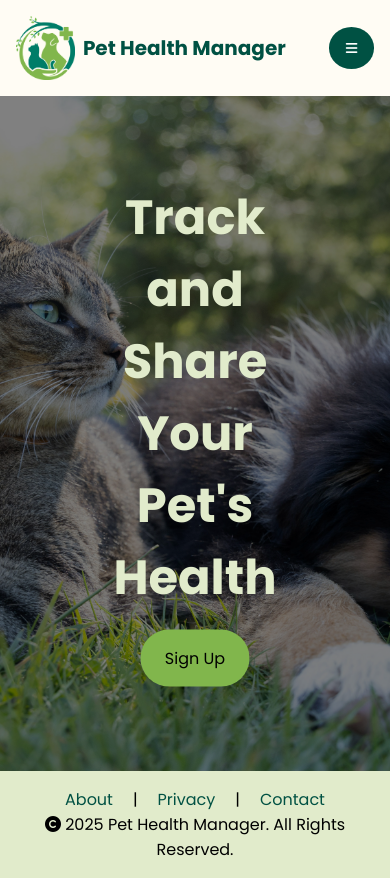
After one commit to h-koehler/PetHealthManager, a Django app: template templates/pets/home/home.html in a window 390 px wide. The commit adds this page. Run offline with Django 5.2, Linux system fonts and the light colour scheme; the template is opened without the code that fills it, so the values that code supplies are empty; some libraries are stand-ins or nearby versions; some web fonts are replaced.

Commit message:
- fixed default link appearance and :visited state - fixed edit profile save changes bug - allow admin to delete comments - added favicon - added home screen - fixed mobile dropdown menu

```diff
--- a/djangoProject/settings.py
+++ b/djangoProject/settings.py
@@ -25,7 +25,7 @@ SECRET_KEY = 'django-insecure-dx&&qhmsz5b*(vw5_x6d!pp-b^f(*-n8nl@l)q1ssv29cl3a+m
 # SECURITY WARNING: don't run with debug turned on in production!
 DEBUG = True
 
-ALLOWED_HOSTS = ["petmanager.discovery.cs.vt.edu"]
+ALLOWED_HOSTS = ["localhost", "petmanager.discovery.cs.vt.edu"]
 
 
 # Application definition
--- a/djangoProject/urls.py
+++ b/djangoProject/urls.py
@@ -18,8 +18,11 @@ from django.contrib import admin
 from django.urls import path, include
 from django.conf import settings
 from django.conf.urls.static import static
+from pets.views import home_view
 
 urlpatterns = [
+    path('', home_view, name='home'),
+
     path('admin/', admin.site.urls),
     path('pets/', include('pets.urls', namespace='pets')),
     path('users/', include('users.urls', namespace='users')),
--- a/pets/static/css/global.css
+++ b/pets/static/css/global.css
@@ -38,6 +38,7 @@ ul {
 a:visited,
 a {
     color: black;
+    text-decoration: none;
 }
 
 h1 {
@@ -72,7 +73,8 @@ h1 {
     cursor: pointer;
 }
 
-.secondary-button {
+.secondary-button,
+.secondary-button:visited {
     border: none;
     background: var(--brunswick-green);
     padding: .5em 1em;
@@ -199,16 +201,19 @@ header img {
 .dropdown-content {
     display: none;
     flex-direction: column;
-    text-align: end;
+    text-align: left;
     background-color: var(--pale-green);
     border-radius: 1em;
     position: absolute;
     right: 0;
     font-size: 1em;
+    z-index: 100;
+    width: fit-content;
+    overflow: hidden;
 }
 
 .dropdown-link {
-    padding: .5em 1em;
+    width: 100%;
 }
 
 .top {
@@ -221,15 +226,20 @@ header img {
     border-bottom-right-radius: 1em;
 }
 
-.dropdown-link:hover,
-.dropdown-link:active {
+.dropdown-link a:hover,
+.dropdown-link a:active {
     background-color: var(--mantis-green);
 }
 
 .dropdown-link a,
 .dropdown-link a:visited {
+    display: block;
     text-decoration: none;
     color: black;
+    width: 100%;
+    /*height: 100%;*/
+    padding: .5em 1em;
+    text-align: left;
 }
 
 .show {
--- /dev/null
+++ b/pets/static/css/home-unauthenticated.css
@@ -0,0 +1,41 @@
+.home-container {
+    display: flex;
+    flex-direction: column;
+    width: 100%;
+    height: 80vh;
+}
+
+.hero-content {
+    width: 100%;
+    height: 100%;
+    position: relative;
+}
+
+.hero-img {
+    width: 100%;
+    height: 100%;
+    object-fit: cover;
+    filter: brightness(50%);
+}
+
+.hero-txt {
+    display: flex;
+    flex-direction: column;
+    gap: 1em;
+    text-align: center;
+    position: absolute;
+    top: 50%;
+    left: 50%;
+    transform: translate(-50%, -50%);
+}
+
+.hero-txt h2 {
+    font-family: var(--default-font-family);
+    color: var(--pale-green);
+    font-size: 3em;
+}
+
+.hero-txt a {
+    width: fit-content;
+    align-self: center;
+}
--- a/pets/views.py
+++ b/pets/views.py
@@ -45,7 +45,7 @@ def home_view(request):
                           {"users": users}
                           )
     else:
-        return redirect("users:login")
+        return render(request, 'pets/home/home.html')
 
 
 def pet_popup(request):  # pet popup from vet home
@@ -605,7 +605,7 @@ def pet_create_comment(request, pet_id):
 
 def pet_delete_comment(request, pet_id, comment_id):
     comment = get_object_or_404(Comment, id=comment_id)
-    if comment.user == request.user and comment.user.id == request.user.id:
+    if (comment.user == request.user and comment.user.id == request.user.id) or (request.session.get('role') == 'a'):
         if request.method == 'POST':  # edit comment
             if request.POST.get('_method') == 'DELETE':
                 comment.delete()
--- a/templates/pets/base.html
+++ b/templates/pets/base.html
@@ -7,6 +7,7 @@
     <meta name="viewport" content="width=device-width, initial-scale=1.0">
     <title>Pet Health Manager | {% block page-title %}{% endblock %}</title>
     <link rel="stylesheet" type="text/css" href="{% static "css/global.css" %}">
+    <link rel="icon" type="image/x-icon" href="{% static 'img/favicon.ico' %}">
     {% block stylesheet %}{% endblock %}
     <script src="https://kit.fontawesome.com/dec04a1e75.js" crossorigin="anonymous"></script>
     <script src="https://code.jquery.com/jquery-3.7.1.min.js"></script>
@@ -44,7 +45,9 @@
                 <div class="nav-icon">
                     <button><i class="fa-solid fa-message"></i></button>
                 </div>
-                <div class="user-greeting">Welcome back, <a href="{% url 'users:profile' request.user.username %}"><strong>{{ request.user.username }}</strong></a>!</div>
+                <div class="user-greeting">Welcome back, <a
+                        href="{% url 'users:profile' request.user.username %}"><strong>{{ request.user.username }}</strong></a>!
+                </div>
                 <div class="nav-icon">
                     <button onclick="openModal()"><i class="fa-solid fa-right-from-bracket"></i></button>
                     <div id="logout-modal" class="modal">
@@ -61,22 +64,23 @@
                     </div>
                 </div>
             {% endif %}
-
         </div>
         <div class="nav-dropdown">
             <button onclick="showDropdown()" class="dropdown-button">
                 <i class="fa-solid fa-bars fa-1x"></i>
             </button>
             <div class="dropdown-content" id="dropdown">
-                <div class="dropdown-link top"><a href="#">Home</a></div>
-                <div class="dropdown-link"><a href="{% url "pets:pets-list" %}">Pets</a></div>
-                {% if request.session.username %}
-                    <div class="dropdown-link"><a href="{% url 'users:logout' %}">Logout</a></div>
-                    <div class="dropdown-link bot"><a href="#">Messages</a></div>
+                <div class="dropdown-link top"><a href="{% url 'pets:home' %}">Home</a></div>
+                {% if request.user.is_authenticated %}
+                    <div class="dropdown-link"><a href="{% url "pets:pets-list" %}">Pets</a></div>
+                    <div class="dropdown-link"><a href="{% url "users:profile" request.user.username %}">Profile</a>
+                    </div>
+                    <div class="dropdown-link bot">
+                        <a href="{% url "users:logout" %}">Logout</a>
+                    </div>
                 {% else %}
                     <div class="dropdown-link bot"><a href="{% url 'users:login' %}">Login</a></div>
                 {% endif %}
-
             </div>
         </div>
     </header>
--- /dev/null
+++ b/templates/pets/home/home.html
@@ -0,0 +1,17 @@
+{% extends "pets/base.html" %}
+{% load static %}
+{% block page-title %}Login{% endblock %}
+{% block stylesheet %}
+    <link rel="stylesheet" href="{% static "css/home-unauthenticated.css" %}">
+{% endblock %}
+{% block content %}
+    <div class="home-container">
+        <div class="hero-content">
+            <img class="hero-img" src="{% static "img/hero.jpg" %}" alt="A cat and dog laying in the grass">
+            <div class="hero-txt">
+                <h2>Track and Share Your Pet's Health</h2>
+                <a href="{% url "users:register-select" %}" class="primary-button">Sign Up</a>
+            </div>
+        </div>
+    </div>
+{% endblock %}
--- a/templates/pets/home/login.html
+++ b/templates/pets/home/login.html
@@ -1,7 +1,7 @@
 {% extends "pets/base.html" %}
 {% load pets_tags %}
 {% load static %}
-{% block page-title %}Home{% endblock %}
+{% block page-title %}Login{% endblock %}
 {% block stylesheet %}
     <link rel="stylesheet" href="{% static "css/login.css" %}">
 {% endblock %}
--- a/templates/pets/home/owner.html
+++ b/templates/pets/home/owner.html
@@ -4,7 +4,7 @@
 {% load static %}
 {% block page-title %}Home{% endblock %}
 {% block stylesheet %}
-    <link rel="stylesheet" href="{% static "css/home.css" %}">
+    <link rel="stylesheet" href="{% static "css/home-authenticated.css" %}">
 {% endblock %}
 {% block content %}
     <div class="home">
```
Also changed, not shown: pets/static/css/home-authenticated.css (renamed from pets/static/css/home.css), pets/static/img/favicon.ico (added), pets/static/img/hero.jpg (added).
